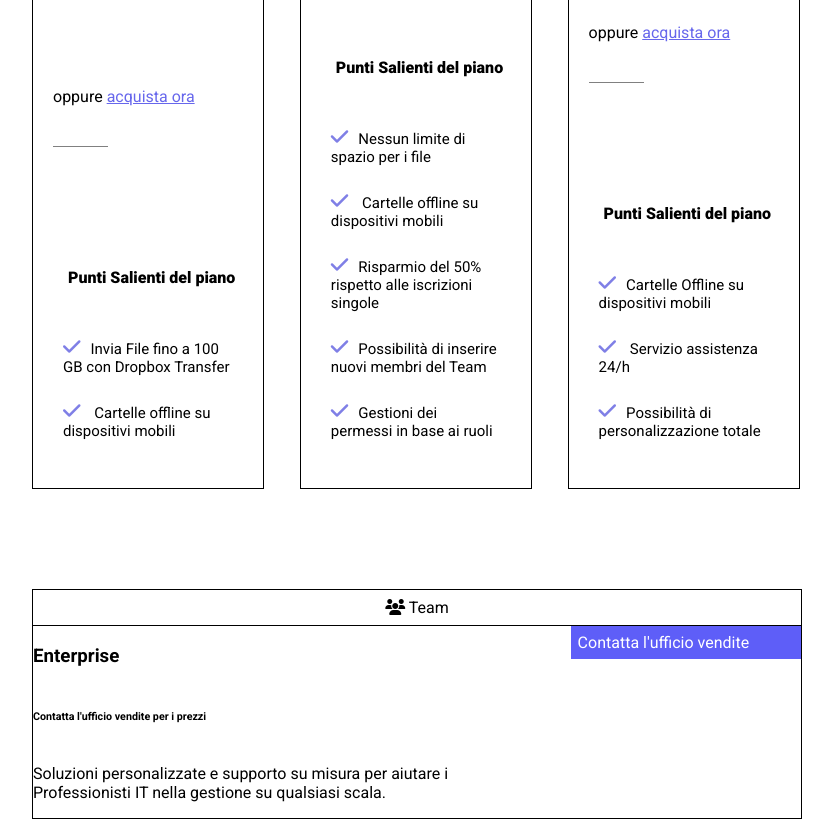
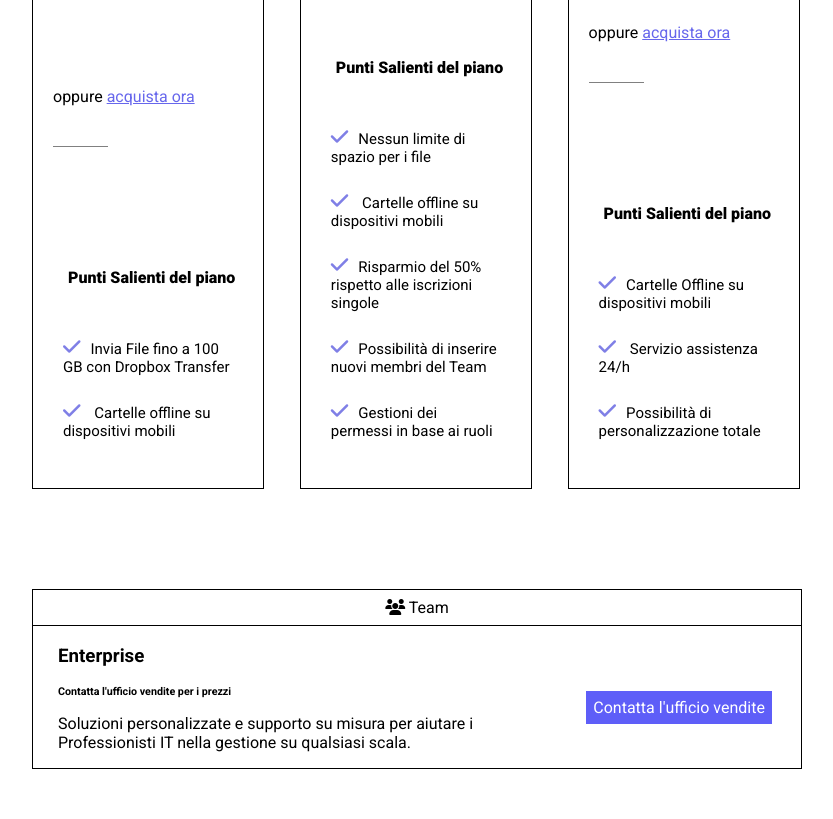
Before and after one commit to DaveCorleto/htmlcss-dropbox, a plain HTML site: page index.html in a window 1280 px wide. Shown: the part 1636-2455 px from the top of the page, without its empty margins (224-1057 px from the left). After the commit the page ends 2405 px from the top, so only its background shows below. Drawn offline with Linux system fonts and the light colour scheme; a web font is replaced by a local one.

Commit message:
enterprise section

```diff
--- a/css/style.css
+++ b/css/style.css
@@ -266,10 +266,17 @@ h1 {
 
 .enter-left {
     flex-basis: 65%;
-    display: flex;
-    flex-direction: column;
+    padding-left: 25px;
+    /* display: flex; */
 }
 
 .enter-right {
     flex-basis: 30%;
+    padding-top: 20px;
+    margin: auto;
+    text-align: center;
 }
+
+.enter-left h6 {
+    margin: 0;
+}
--- a/index.html
+++ b/index.html
@@ -309,7 +309,7 @@
                             </p>
                         </div>
                         <div class="enter-right">
-                            <div class="button">Contatta l'ufficio vendite</div>
+                            <span class="button">Contatta l'ufficio vendite</span>
                         </div>
 
                     </div>
```
